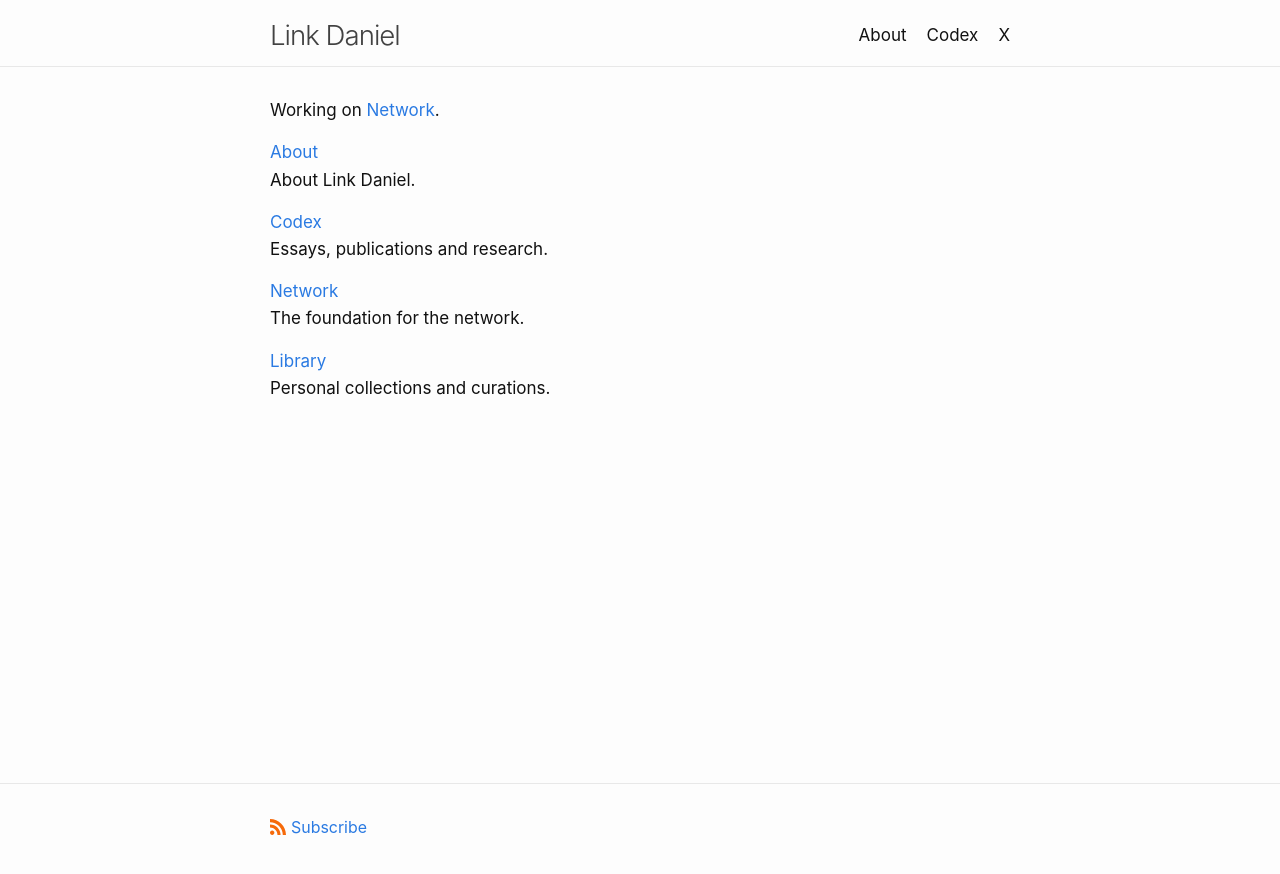
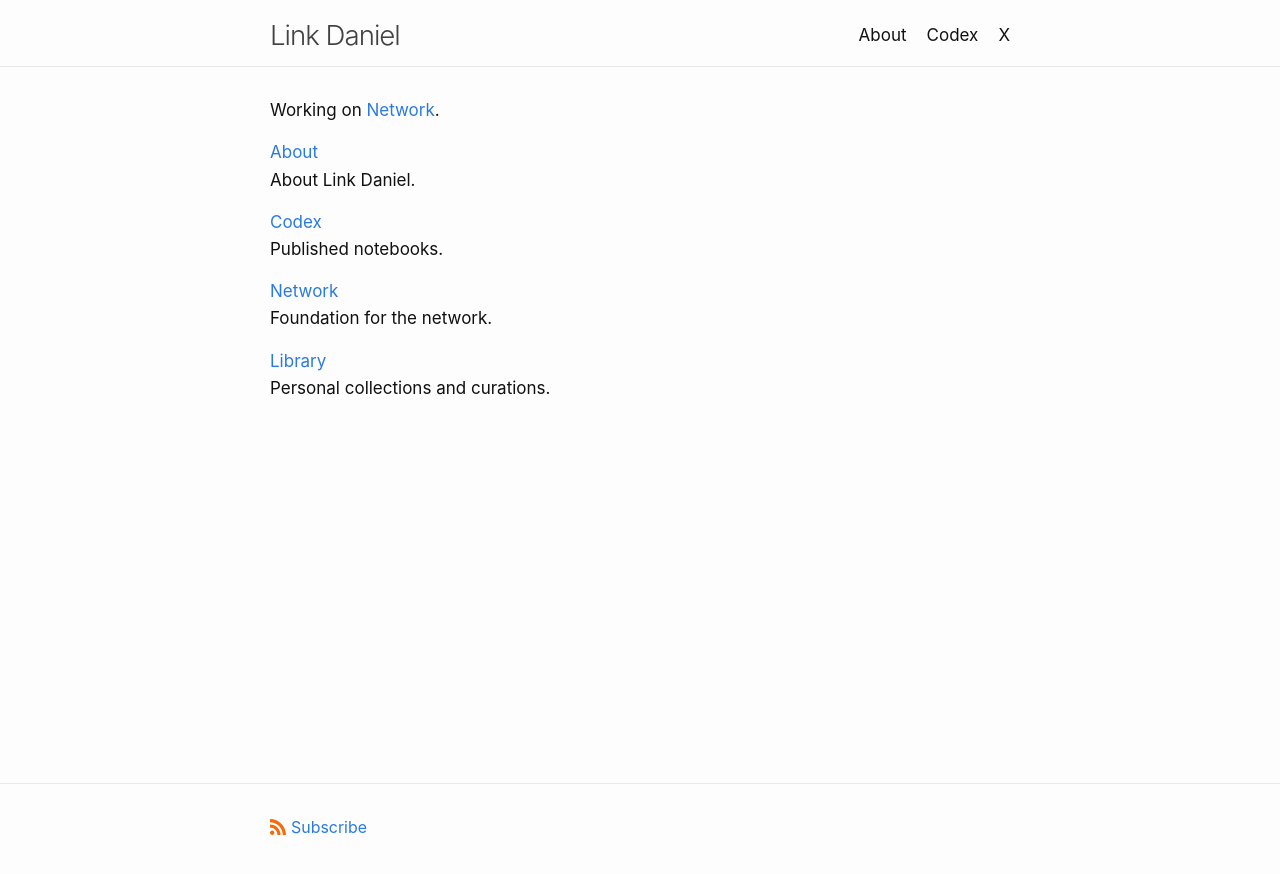
Before and after one commit to link-daniel/link.github.io, a Jekyll site: the page built from index.md, in a window 1280 px wide. Shown: the top 874 px of the page. Built offline with Jekyll 4.4.1, drawn with Linux system fonts in a browser that asks for light colours.

Commit message:
Update index.md

```diff
--- a/index.md
+++ b/index.md
@@ -16,11 +16,11 @@ About Link Daniel.
 
 [Codex](/codex)
 <br>
-Essays, publications and research.
+Published notebooks.
 
 [Network](https://network.foundation)
 <br>
-The foundation for the network.
+Foundation for the network.
 
 [Library](/library)
 <br>
```
